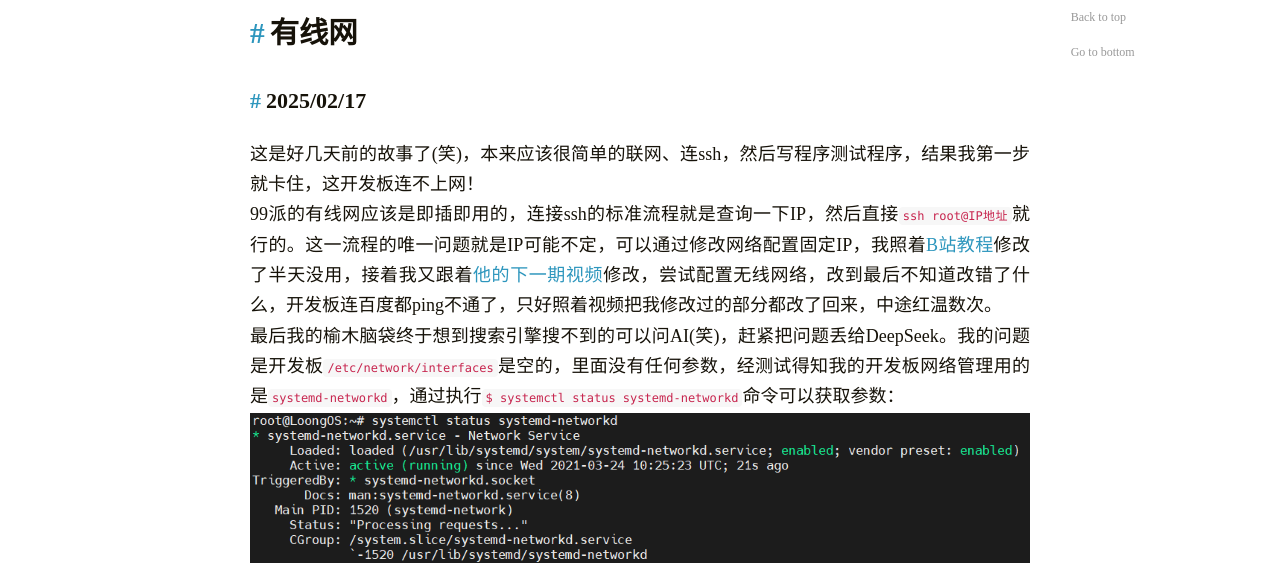
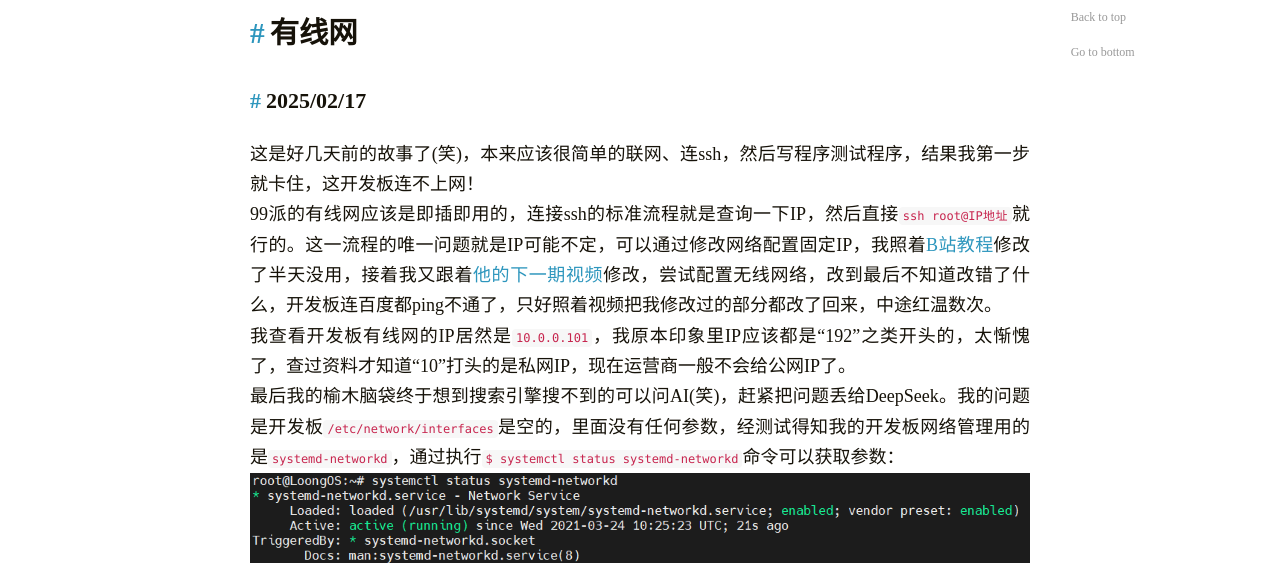
Before and after one commit to MrWei95/MrWei95.github.io, a plain HTML site: page 2025/02/17/2k0300-network-1/index.html in a window 1280 px wide. Shown: the part 202-765 px from the top of the page. Drawn offline with Linux system fonts and the light colour scheme; some packages are replaced by stand-ins of ours; a script that the page names is missing; a web font is replaced by a local one.

Commit message:
Site updated: 2025-02-18 10:41:06

```diff
--- a/2025/02/17/2k0300-network-1/index.html
+++ b/2025/02/17/2k0300-network-1/index.html
@@ -233,7 +233,7 @@
 
         <div class="post-content">
             <p><font  size=4 > </font></p>
-<h1 id="有线网"><a href="#有线网" class="headerlink" title="有线网"></a><font>有线网</font></h1><h2 id="2025-02-17"><a href="#2025-02-17" class="headerlink" title="2025&#x2F;02&#x2F;17"></a><font>2025&#x2F;02&#x2F;17</font></h2><p><font  size=4 >这是好几天前的故事了(笑)，本来应该很简单的联网、连ssh，然后写程序测试程序，结果我第一步就卡住，这开发板连不上网！</font><br><font  size=4 >99派的有线网应该是即插即用的，连接ssh的标准流程就是查询一下IP，然后直接<code>ssh root@IP地址</code>就行的。这一流程的唯一问题就是IP可能不定，可以通过修改网络配置固定IP，我照着<a target="_blank" rel="noopener" href="https://www.bilibili.com/video/BV14D421u7Gw/">B站教程</a>修改了半天没用，接着我又跟着<a target="_blank" rel="noopener" href="https://www.bilibili.com/video/BV1qf421X7RJ/">他的下一期视频</a>修改，尝试配置无线网络，改到最后不知道改错了什么，开发板连百度都ping不通了，只好照着视频把我修改过的部分都改了回来，中途红温数次。</font><br><font  size=4 >最后我的榆木脑袋终于想到搜索引擎搜不到的可以问AI(笑)，赶紧把问题丢给DeepSeek。我的问题是开发板<code>/etc/network/interfaces</code>是空的，里面没有任何参数，经测试得知我的开发板网络管理用的是<code>systemd-networkd</code>，通过执行<code>$ systemctl status systemd-networkd</code>命令可以获取参数：</font><br><img src="/2025/02/17/2k0300-network-1/systemd-networkd.png" class="" title="UI" style="zoom:100%;"><br><font  size=4 >最后配置好，终于ping通了网络，成功用ssh远程连上开发板。</font><br><img src="/2025/02/17/2k0300-network-1/success_ssh.png" class="" title="UI" style="zoom:100%;"></p>
+<h1 id="有线网"><a href="#有线网" class="headerlink" title="有线网"></a><font>有线网</font></h1><h2 id="2025-02-17"><a href="#2025-02-17" class="headerlink" title="2025&#x2F;02&#x2F;17"></a><font>2025&#x2F;02&#x2F;17</font></h2><p><font  size=4 >这是好几天前的故事了(笑)，本来应该很简单的联网、连ssh，然后写程序测试程序，结果我第一步就卡住，这开发板连不上网！</font><br><font  size=4 >99派的有线网应该是即插即用的，连接ssh的标准流程就是查询一下IP，然后直接<code>ssh root@IP地址</code>就行的。这一流程的唯一问题就是IP可能不定，可以通过修改网络配置固定IP，我照着<a target="_blank" rel="noopener" href="https://www.bilibili.com/video/BV14D421u7Gw/">B站教程</a>修改了半天没用，接着我又跟着<a target="_blank" rel="noopener" href="https://www.bilibili.com/video/BV1qf421X7RJ/">他的下一期视频</a>修改，尝试配置无线网络，改到最后不知道改错了什么，开发板连百度都ping不通了，只好照着视频把我修改过的部分都改了回来，中途红温数次。</font><br><font  size=4 >我查看开发板有线网的IP居然是<code>10.0.0.101</code>，我原本印象里IP应该都是“192”之类开头的，太惭愧了，查过资料才知道“10”打头的是私网IP，现在运营商一般不会给公网IP了。</font><br><font  size=4 >最后我的榆木脑袋终于想到搜索引擎搜不到的可以问AI(笑)，赶紧把问题丢给DeepSeek。我的问题是开发板<code>/etc/network/interfaces</code>是空的，里面没有任何参数，经测试得知我的开发板网络管理用的是<code>systemd-networkd</code>，通过执行<code>$ systemctl status systemd-networkd</code>命令可以获取参数：</font><br><img src="/2025/02/17/2k0300-network-1/systemd-networkd.png" class="" title="UI" style="zoom:100%;"><br><font  size=4 >最后配置好，终于ping通了网络，成功用ssh远程连上开发板。</font><br><img src="/2025/02/17/2k0300-network-1/success_ssh.png" class="" title="UI" style="zoom:100%;"></p>
 <p><font  size=4 >【最后编辑：2025&#x2F;02&#x2F;17】</font><br><font  size=4 ></font></p>
 
         </div>
```
